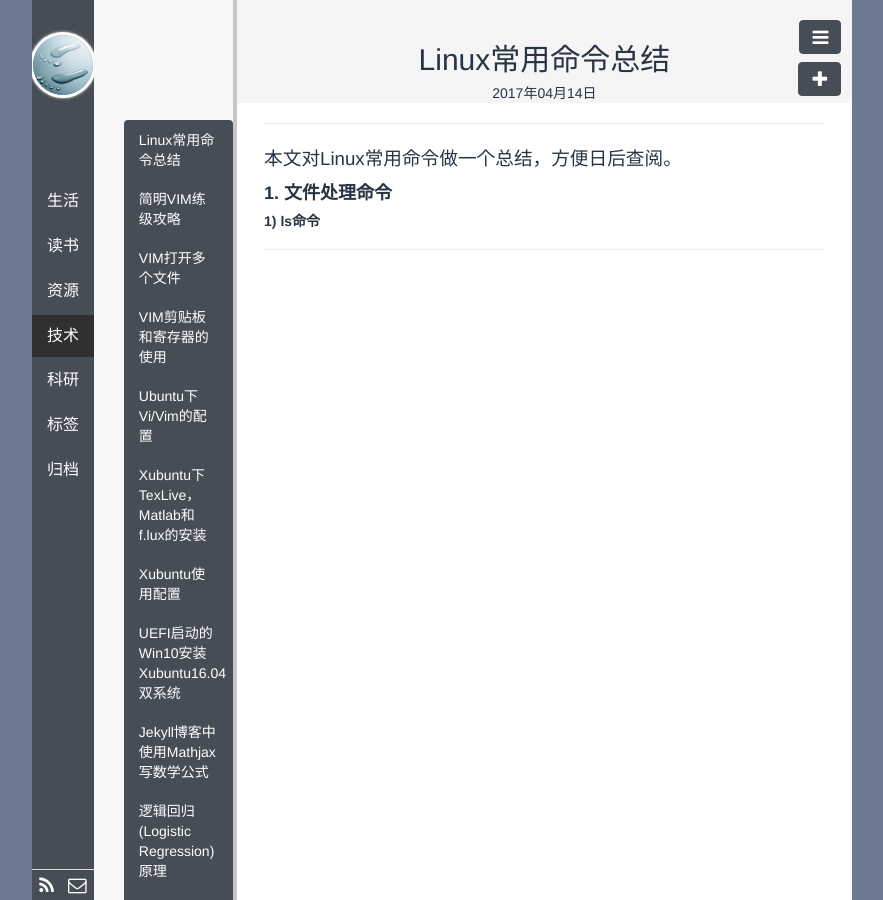
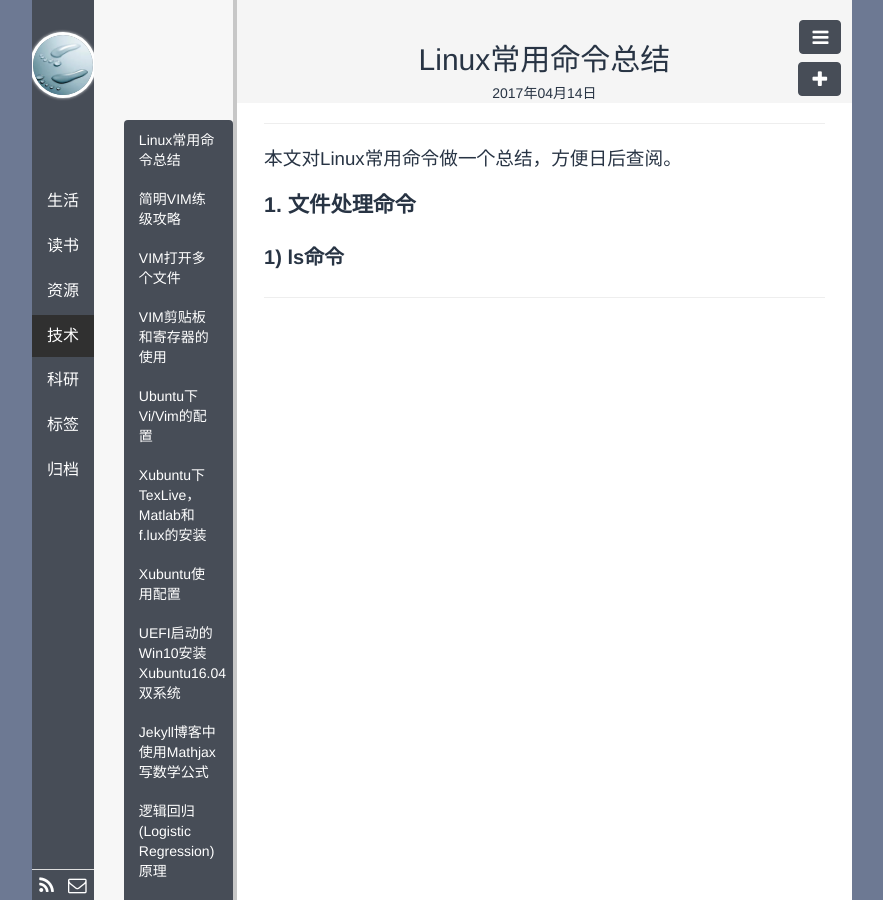
Before and after one commit to polyHong/polyHong.github.io, a Jekyll site: the page built from _posts/tech/2017-04-14-linux-command-list.md, in a window 1280 px wide. Shown: the whole page, without its empty margins (198-1081 px from the left). Built offline with Jekyll 4.4.1, drawn with Linux system fonts in a browser that asks for light colours; Markdown is read by kramdown in place of the engine named in the settings; comment, search, counter and statistics services are not loaded.

Commit message:
update base.css

```diff
--- a/public/css/base.css
+++ b/public/css/base.css
@@ -126,6 +126,14 @@
 #content h2, h3 {
   line-height: 2;
 }
+#content h4{
+  line-height: 2;
+  font-size: 16pt;
+}
+#content h5{
+  line-height: 2;
+  font-size: 15pt;
+}
 blockquote p {
   font-size: 13pt;
 }
```
Also changed, not shown: 1 other file.
